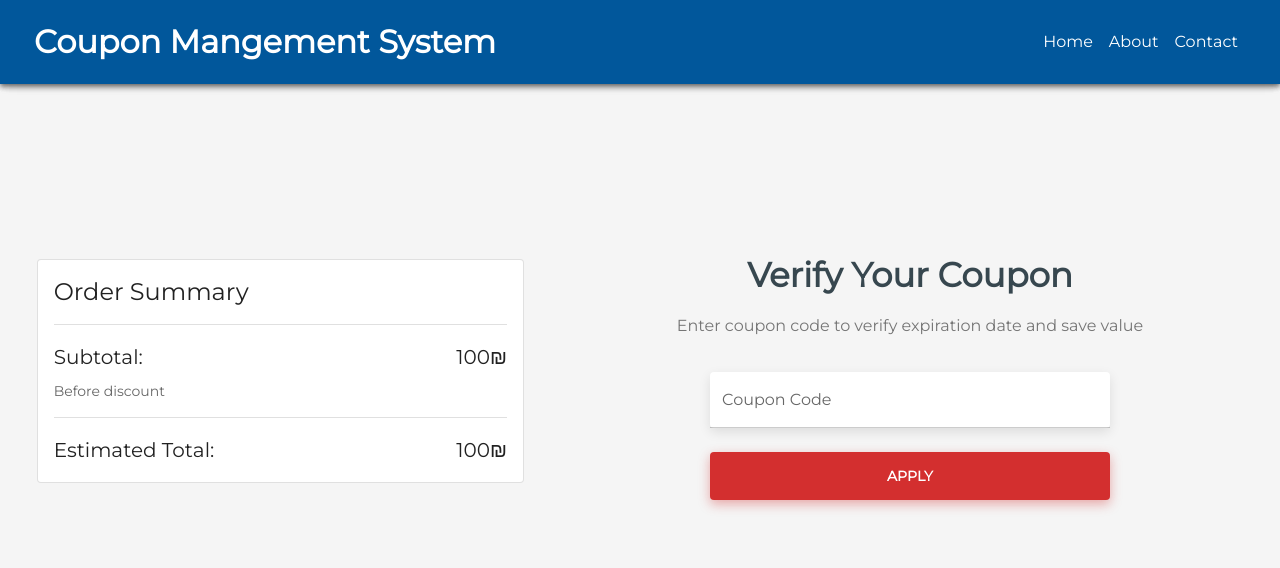
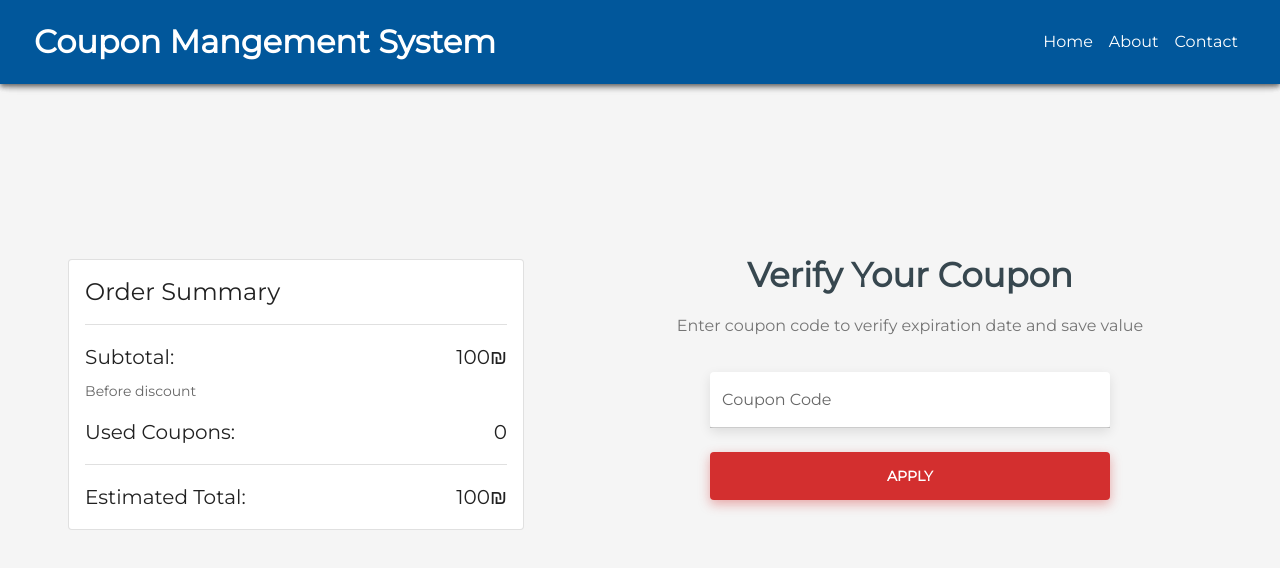
Before and after one commit to barkatash/coupon-management-app, a React (Create React App) app: page / in a window 1280 px wide. Shown: the top 568 px of the page. Built offline with nearby package versions, Linux system fonts and the light colour scheme.

Commit message:
add coupon used row in  order summery

```diff
--- a/src/User/CouponUserInterface.js
+++ b/src/User/CouponUserInterface.js
@@ -1,7 +1,7 @@
 import { useState } from 'react';
 import { Box, Typography, TextField, Button } from '@mui/material';
 
-export function CouponUserInterface({ price, setPrice }) {
+export function CouponUserInterface({ price, setPrice, couponsAmount, setCouponsAmount }) {
 
   // I assumed each coupon code brings 20% discount and that any coupon code is valid,
   // but the coupon details should be fetched from API.
@@ -85,7 +85,10 @@ export function CouponUserInterface({ price, setPrice }) {
           },
         }}
         onClick={() => {
-          if(couponCode.length > 0) setPrice(Math.round(price * 0.8));
+          if(couponCode.length > 0) {
+            setPrice(Math.round(price * 0.8));
+            setCouponsAmount(couponsAmount + 1);
+          }
         }}
       >
         Apply
--- a/src/User/UserOrder.js
+++ b/src/User/UserOrder.js
@@ -1,8 +1,8 @@
 import { Card, Typography, Stack, Divider } from "@mui/material";
 
-export function UserOrder({ price }) {
+export function UserOrder({ price, couponsAmount }) {
   return (
-    <Card variant="outlined" sx={{ p: 2, marginTop: "25%", marginLeft: "7%" }}>
+    <Card variant="outlined" sx={{ p: 2, marginTop: "25%", marginLeft: "13%" }}>
       <Typography gutterBottom variant="h5" component="div">
         Order Summary
       </Typography>
@@ -14,9 +14,16 @@ export function UserOrder({ price }) {
         <Typography variant="h6">Subtotal:</Typography>
         <Typography variant="h6">100₪</Typography>
       </Stack>
-      <Typography variant="body2" sx={{ color: "text.secondary", mt: 1 }}>
+      <Typography variant="body2" sx={{ color: "text.secondary", mt: 1, marginBottom:"15px" }}>
         Before discount
       </Typography>
+      <Stack
+        direction="row"
+        sx={{ justifyContent: "space-between", alignItems: "center" }}
+      >
+        <Typography variant="h6">Used Coupons:</Typography>
+        <Typography variant="h6">{couponsAmount}</Typography>
+      </Stack>
       <Divider sx={{ my: 2 }} />
       <Stack
         direction="row"
--- a/src/User/UserPage.js
+++ b/src/User/UserPage.js
@@ -8,6 +8,9 @@ export function UserPage() {
 
   //The initial price value is 100.
   const [price, setPrice] = useState("100");
+
+  //The initial amount of coupons used is 0.
+  const [couponsAmount, setCouponsAmount] = useState(0);
   return (
     <>
       <Navbar />
@@ -15,10 +18,10 @@ export function UserPage() {
         <Navbar />
         <Grid container spacing={2}>
           <Grid item xs={5}>
-            <UserOrder price={price}/>
+            <UserOrder price={price} couponsAmount={couponsAmount}/>
           </Grid>
           <Grid item xs={7}>
-            <CouponUserInterface price={price} setPrice={setPrice} />
+            <CouponUserInterface price={price} setPrice={setPrice} couponsAmount={couponsAmount} setCouponsAmount={setCouponsAmount}/>
           </Grid>
         </Grid>
       </Box>
```
